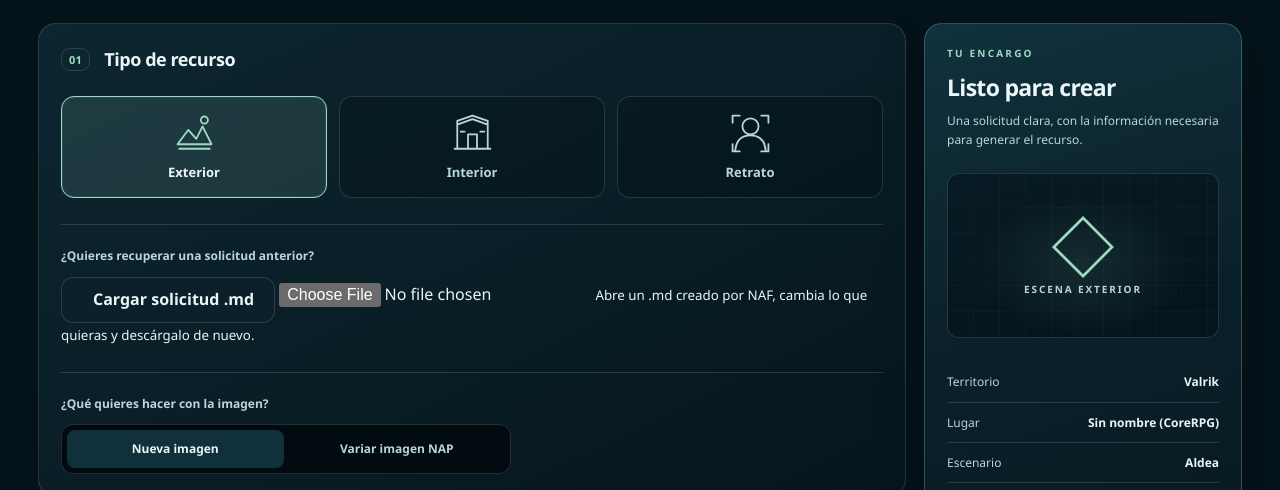
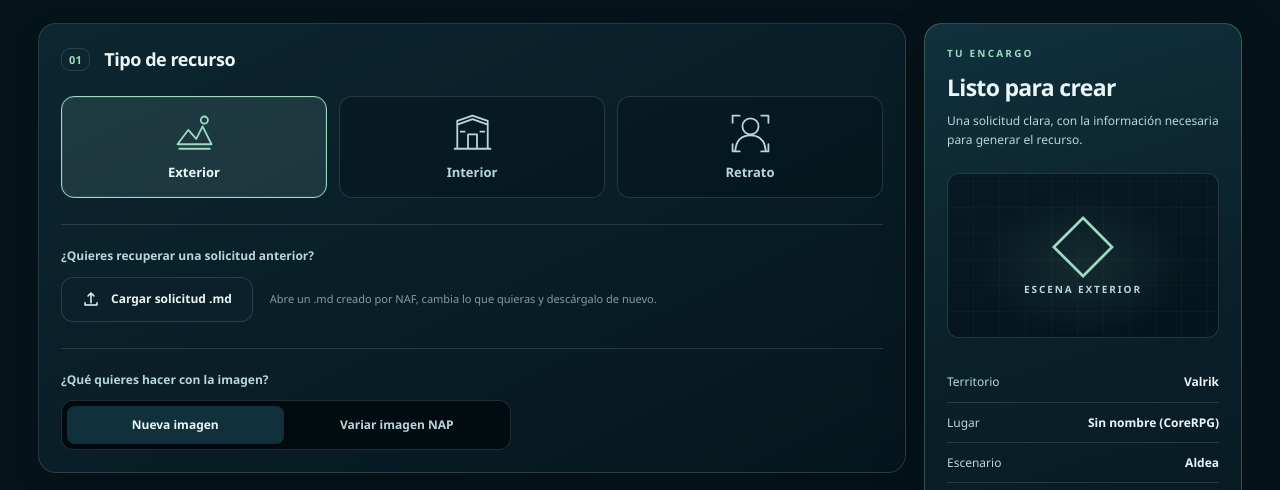
Before and after one commit to robdor80/NAF_assets, a plain HTML site: page index.html in a window 1280 px wide. Shown: the part 270-760 px from the top of the page. Drawn offline with Linux system fonts and the light colour scheme.

Commit message:
NAF: RobStyle para botón de carga MD en móvil y escritorio

```diff
--- a/styles.css
+++ b/styles.css
@@ -75,3 +75,12 @@ button:focus-visible,input:focus-visible,select:focus-visible,textarea:focus-vis
 @media (max-width:390px){.brand-name{font-size:17px}.brand-subtitle{letter-spacing:.15em}.brand-icon{height:33px;width:33px}.btn-quiet{padding:7px 8px;font-size:10px}.kind-card{min-height:88px}.kind-card svg{width:32px;height:32px}.kind-card span{font-size:11px}}
 @media (orientation:landscape) and (max-height:560px) and (pointer:coarse) and (max-width:950px){.app{display:none!important}.orientation-block{position:fixed;inset:0;z-index:1000;display:flex;flex-direction:column;align-items:center;justify-content:center;text-align:center;padding:24px;background:var(--deep);color:var(--ice)}.orientation-symbol{font-size:70px;color:var(--teal);line-height:1}.orientation-block h1{margin:13px 0 5px;font-size:26px}.orientation-block p{font-size:13px;color:var(--muted);margin:0;max-width:330px}}
 @media (prefers-reduced-motion:reduce){*,*:before,*:after{scroll-behavior:auto!important;transition:none!important}}
+
+/* NAF v0.2: importación local de solicitudes y localización sin nombre */
+.import-row{display:flex;align-items:center;flex-wrap:wrap;gap:11px 17px}
+.import-row .import-btn{font-size:12px;min-height:45px}
+.import-row .import-btn svg{height:18px;width:18px;flex:none}
+.import-row small{font-size:11px;color:var(--subtle);line-height:1.5;flex:1 1 250px}
+.file-input{display:none!important}
+#placeHelp{display:block;margin-top:1px}
+@media(max-width:699px){.import-row{flex-direction:column;align-items:stretch;gap:8px}.import-row .import-btn{width:100%}.import-row small{flex:auto}}
```
